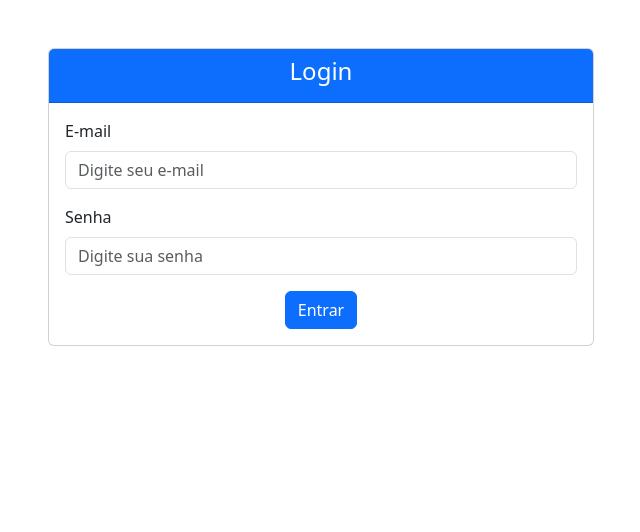
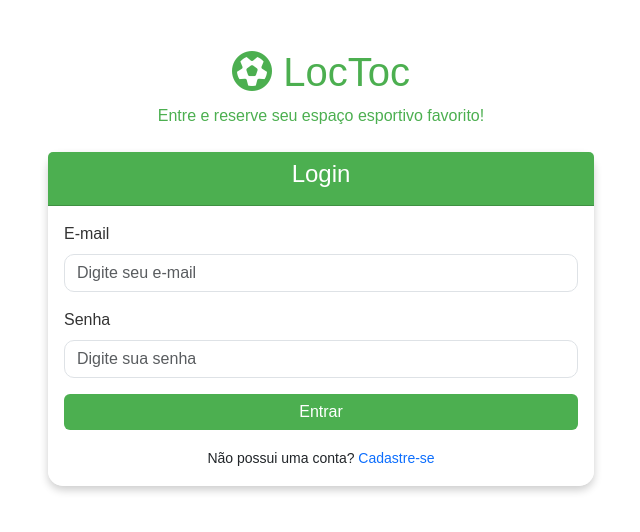
Before and after one commit to luannpl/tocloc, a Flask app: page /login in a window 1280 px wide. Shown: the top 532 px of the page, without its empty margins (319-959 px from the left). Run offline with Flask 3, Linux system fonts and the light colour scheme.

Commit message:
Estilizando tela de cadastro e de login

```diff
--- a/app/db/conexao.py
+++ b/app/db/conexao.py
@@ -6,7 +6,7 @@ def criar_conexao():
         conexao = mysql.connector.connect(
             host='localhost',
             user='root',
-            password='1234'
+            password='luan1010'
         )
         cursor = conexao.cursor()
         cursor.execute('CREATE DATABASE IF NOT EXISTS app')
--- /dev/null
+++ b/app/static/login.css
@@ -0,0 +1,34 @@
+
+        body {
+            background: rgba(255, 255, 255, 0.9);
+            color: #fff;
+            font-family: 'Arial', sans-serif;
+        }
+        .card {
+            background-color: rgba(255, 255, 255, 0.9);
+            border: none;
+            border-radius: 15px;
+            box-shadow: 0 4px 8px rgba(0, 0, 0, 0.2);
+        }
+        .card-header {
+            background-color: #4CAF50;
+            border-top-left-radius: 15px;
+            border-top-right-radius: 15px;
+        }
+        .btn-primary {
+            background-color: #4CAF50;
+            border: none;
+        }
+        .btn-primary:hover {
+            background-color: #45A049;
+        }
+        .form-label {
+            color: #333;
+        }
+        .form-control {
+            border-radius: 10px;
+        }
+        .brand-logo {
+            font-size: 2.5rem;
+            color: #4CAF50;
+        }
--- a/app/templates/login.html
+++ b/app/templates/login.html
@@ -3,40 +3,50 @@
 <head>
     <meta charset="UTF-8">
     <meta name="viewport" content="width=device-width, initial-scale=1.0">
-    <title>Login</title>
+    <title>Login - LocToc</title>
     <link href="https://cdn.jsdelivr.net/npm/bootstrap@5.3.3/dist/css/bootstrap.min.css" rel="stylesheet">
+    <link rel="stylesheet" href="https://cdnjs.cloudflare.com/ajax/libs/font-awesome/6.5.1/css/all.min.css">
+    <link rel="stylesheet" href="../static/login.css">
 </head>
 <body>
     <div class="container mt-5">
+        <div class="text-center mb-4">
+            <h1 class="brand-logo"><i class="fa-solid fa-futbol"></i> LocToc</h1>
+            <p class="fw-light" style="color: #4CAF50;">Entre e reserve seu espaço esportivo favorito!</p>
+        </div>
         <div class="row justify-content-center">
             <div class="col-md-6">
                 <div class="card">
-                    <div class="card-header text-center bg-primary text-white">
+                    <div class="card-header text-center text-white">
                         <h4>Login</h4>
                     </div>
-                    {% if error %}
-                    <p style="color: red;">{{ error }}</p>
-                    {% endif %}
                     <div class="card-body">
-                        <form method="post" >
+                        {% if error %}
+                        <div class="alert alert-danger" role="alert">
+                            {{ error }}
+                        </div>
+                        {% endif %}
+                        <form method="post">
                             <div class="mb-3">
                                 <label for="email" class="form-label">E-mail</label>
-                                <input type="email" class="form-control" id="email" name="email" placeholder="Digite seu e-mail">
+                                <input type="email" class="form-control" id="email" name="email" placeholder="Digite seu e-mail" required>
                             </div>
                             <div class="mb-3">
                                 <label for="senha" class="form-label">Senha</label>
-                                <input type="password" class="form-control" id="senha" name="senha" placeholder="Digite sua senha">
+                                <input type="password" class="form-control" id="senha" name="senha" placeholder="Digite sua senha" required>
                             </div>
                             <div class="text-center">
-                                <button type="submit" class="btn btn-primary">Entrar</button>
+                                <button type="submit" class="btn btn-primary w-100">Entrar</button>
                             </div>
                         </form>
+                        <div class="text-center mt-3">
+                            <small>Não possui uma conta? <a href="/cadastro" class="text-decoration-none text-primary">Cadastre-se</a></small>
+                        </div>
                     </div>
                 </div>
             </div>
         </div>
     </div>
-
     <script src="https://cdn.jsdelivr.net/npm/bootstrap@5.3.3/dist/js/bootstrap.bundle.min.js"></script>
 </body>
 </html>
```
Also changed, not shown: app/static/cadastro.css (added, +34 -0 lines), app/templates/cadastro.html (+20 -9 lines).
